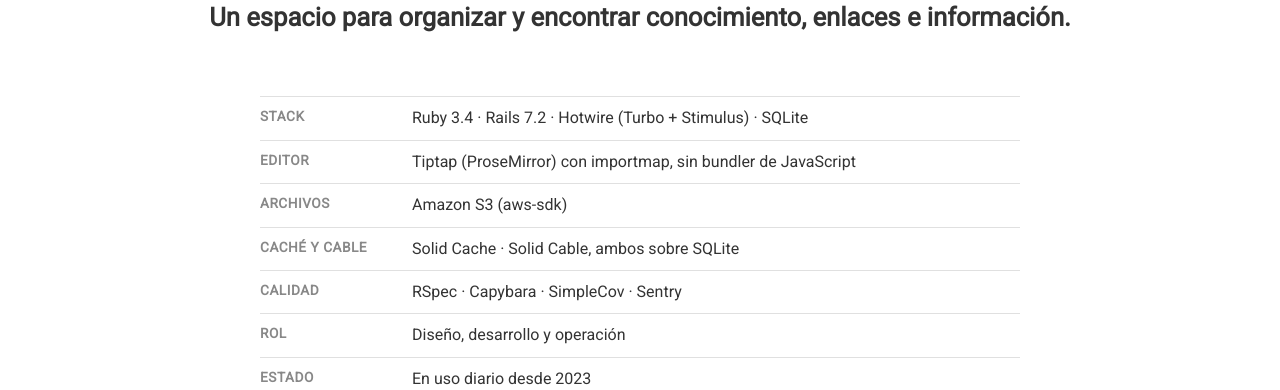
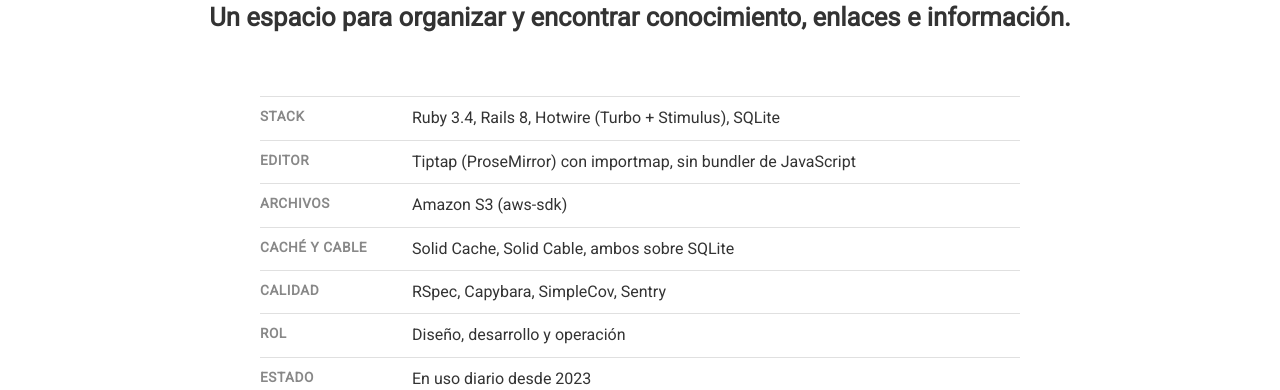
Before and after one commit to cesc1989/franciscoquintero, a Jekyll site: the page built from proyectos/coshi-notes.html, in a window 1280 px wide and 900 px high. Shown: the part 421-811 px from the top of the window. Built offline with Jekyll 4.4.1, drawn with Linux system fonts in a browser that asks for light colours; nearby versions of some CDN libraries.

Commit message:
Ahora es rails 8 y sin el middle dot que usa la ia

```diff
--- a/_data/projects.json
+++ b/_data/projects.json
@@ -6,10 +6,10 @@
     "card_image": "/images/projects/enlacito/001.enlacito.analytics.png",
     "subtitle": "Servicio para acortar enlaces. Empieza con una cuenta gratuita. Pasa al plan Pro si necesitas más de 25 enlaces.",
     "tech_sheet": [
-      { "label": "Stack", "value": "Ruby 3.4 · Rails 7.2 · Hotwire (Turbo + Stimulus) · SQLite" },
-      { "label": "Jobs", "value": "Solid Queue con tareas recurrentes · Mission Control" },
-      { "label": "Integraciones", "value": "Bold (pagos) · Resend (correo) · Geocoder · Sentry" },
-      { "label": "Calidad", "value": "RSpec · Capybara · Rack::Attack" },
+      { "label": "Stack", "value": "Ruby 3.4, Rails 8, Hotwire (Turbo + Stimulus), SQLite" },
+      { "label": "Jobs", "value": "Solid Queue con tareas recurrentes, Mission Control" },
+      { "label": "Integraciones", "value": "Bold (pagos), Resend (correo), Geocoder, Sentry" },
+      { "label": "Calidad", "value": "RSpec, Capybara, Rack::Attack" },
       { "label": "Rol", "value": "Diseño, desarrollo y operación" },
       { "label": "Estado", "value": "En producción desde 2025" }
     ],
@@ -38,11 +38,11 @@
     "card_image": "/images/projects/super-menu/001.menu.webp",
     "subtitle": "Menús digitales para restaurantes. Creas tu cuenta, agregas tus platos y compartes un enlace con tus clientes.",
     "tech_sheet": [
-      { "label": "Stack", "value": "Ruby 3.4 · Rails 7.2 · SQLite" },
-      { "label": "Frontend", "value": "Inertia.js · React 19 · Tailwind CSS 4 · Vite" },
+      { "label": "Stack", "value": "Ruby 3.4, Rails 8, SQLite" },
+      { "label": "Frontend", "value": "Inertia.js, React 19, Tailwind CSS 4, Vite" },
       { "label": "Archivos", "value": "Active Storage sobre Amazon S3" },
-      { "label": "Integraciones", "value": "Resend (correo) · Sentry" },
-      { "label": "Calidad", "value": "RSpec · Capybara · SimpleCov" },
+      { "label": "Integraciones", "value": "Resend (correo), Sentry" },
+      { "label": "Calidad", "value": "RSpec, Capybara, SimpleCov" },
       { "label": "Rol", "value": "Diseño, desarrollo y operación" },
       { "label": "Estado", "value": "En producción desde 2025" }
     ],
@@ -71,11 +71,11 @@
     "card_image": "/images/projects/cash-flow/001.inicio.png",
     "subtitle": "Un sistema personal para llevar el control de mis finanzas y gastos.",
     "tech_sheet": [
-      { "label": "Stack", "value": "Ruby 3.4 · Rails 7.2 · Hotwire (Turbo + Stimulus) · SQLite" },
-      { "label": "Vistas", "value": "ViewComponent · Chartkick · Bootstrap" },
-      { "label": "Jobs", "value": "Solid Queue con tareas recurrentes · Mission Control" },
-      { "label": "Caché y cable", "value": "Solid Cache · Solid Cable, ambos sobre SQLite" },
-      { "label": "Calidad", "value": "RSpec · Capybara · SimpleCov · Rack::Attack · Sentry" },
+      { "label": "Stack", "value": "Ruby 3.4, Rails 8, Hotwire (Turbo + Stimulus), SQLite" },
+      { "label": "Vistas", "value": "ViewComponent, Chartkick, Bootstrap" },
+      { "label": "Jobs", "value": "Solid Queue con tareas recurrentes, Mission Control" },
+      { "label": "Caché y cable", "value": "Solid Cache, Solid Cable, ambos sobre SQLite" },
+      { "label": "Calidad", "value": "RSpec, Capybara, SimpleCov, Rack::Attack, Sentry" },
       { "label": "Rol", "value": "Diseño, desarrollo y operación" },
       { "label": "Estado", "value": "En uso diario desde 2023" }
     ],
@@ -109,11 +109,11 @@
     "card_image": "/images/projects/coshi-notes/001.inicio.png",
     "subtitle": "Un espacio para organizar y encontrar conocimiento, enlaces e información.",
     "tech_sheet": [
-      { "label": "Stack", "value": "Ruby 3.4 · Rails 7.2 · Hotwire (Turbo + Stimulus) · SQLite" },
+      { "label": "Stack", "value": "Ruby 3.4, Rails 8, Hotwire (Turbo + Stimulus), SQLite" },
       { "label": "Editor", "value": "Tiptap (ProseMirror) con importmap, sin bundler de JavaScript" },
       { "label": "Archivos", "value": "Amazon S3 (aws-sdk)" },
-      { "label": "Caché y cable", "value": "Solid Cache · Solid Cable, ambos sobre SQLite" },
-      { "label": "Calidad", "value": "RSpec · Capybara · SimpleCov · Sentry" },
+      { "label": "Caché y cable", "value": "Solid Cache, Solid Cable, ambos sobre SQLite" },
+      { "label": "Calidad", "value": "RSpec, Capybara, SimpleCov, Sentry" },
       { "label": "Rol", "value": "Diseño, desarrollo y operación" },
       { "label": "Estado", "value": "En uso diario desde 2023" }
     ],
```
